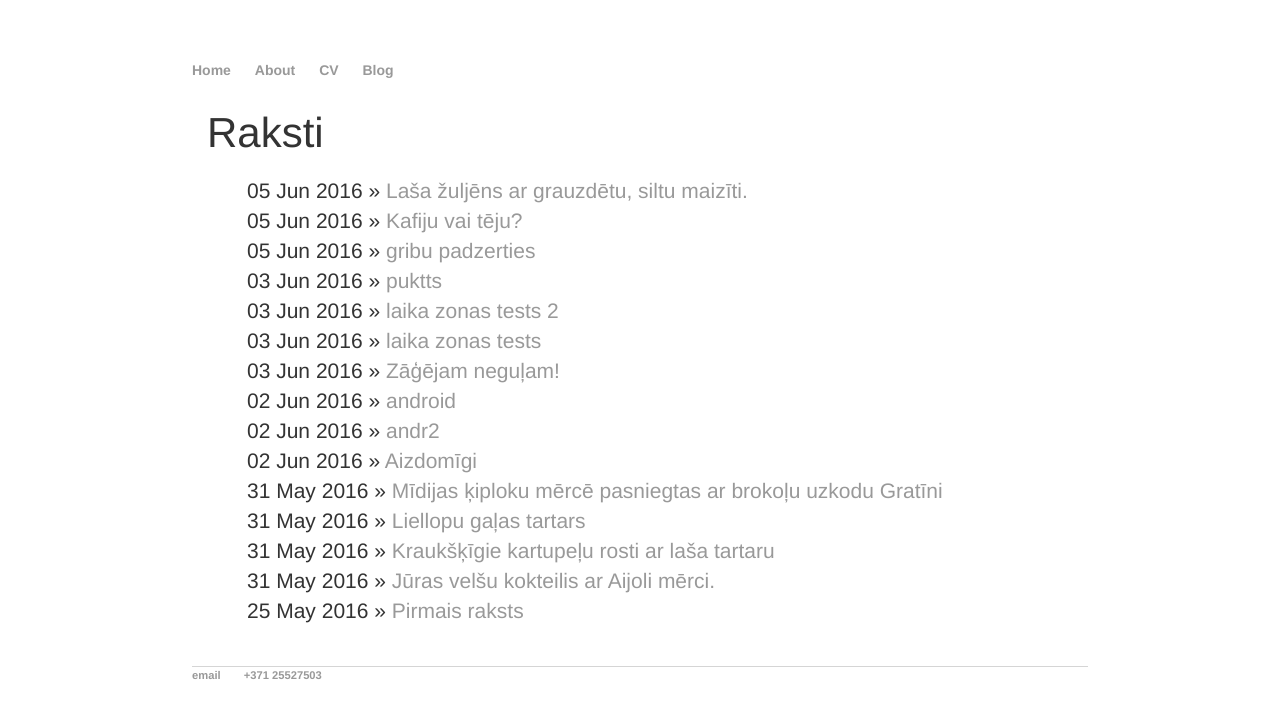
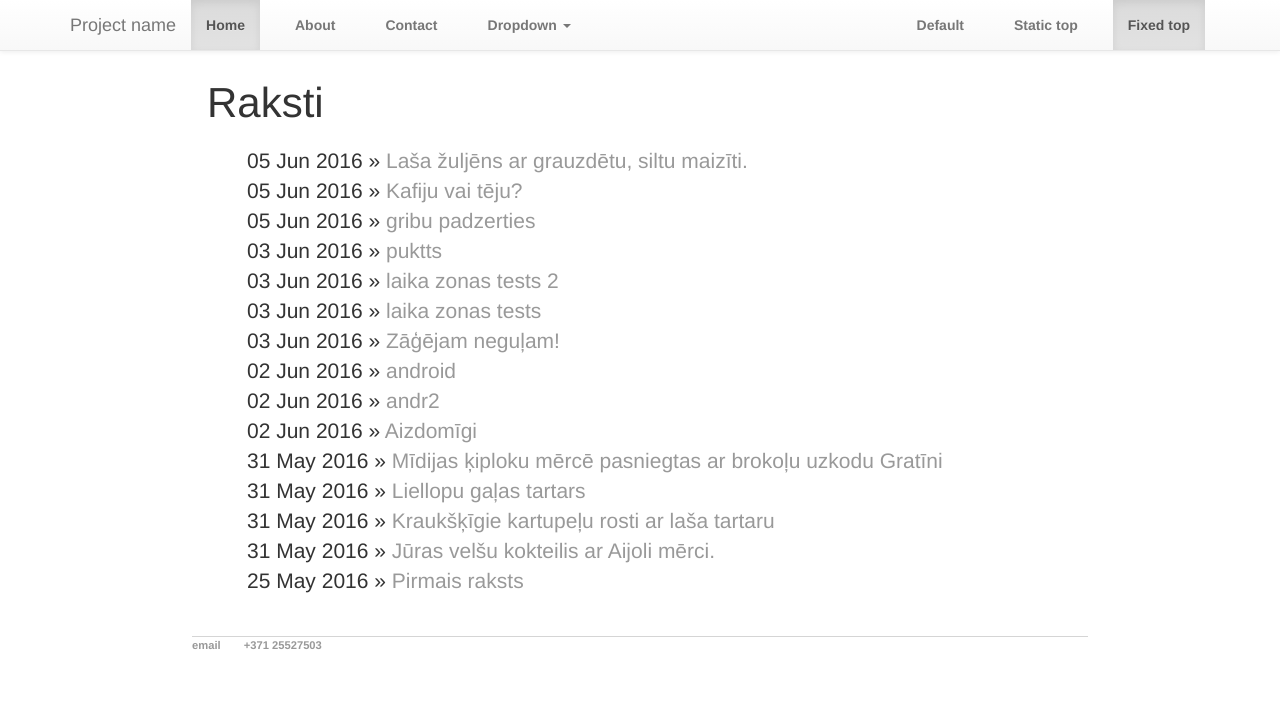
Before and after one commit to diwii/diwii.github.io, a Jekyll site: the page built from blog/index.html, in a window 1280 px wide. Shown: the top 718 px of the page. Built offline with Jekyll 4.4.1, drawn with Linux system fonts in a browser that asks for light colours; nearby versions of some CDN libraries.

```diff
--- a/_layouts/default.html
+++ b/_layouts/default.html
@@ -23,14 +23,44 @@
     <![endif]-->
 </head>
 		<body>
-			<nav>
-	    		<ul>
-	        		<li><a href="/">Home</a></li>
-		        	<li><a href="/about">About</a></li>
-	        		<li><a href="/cv">CV</a></li>
-	        		<li><a href="/blog">Blog</a></li>
-	    		</ul>
-			</nav>
+			 <!-- Fixed navbar -->
+    <nav class="navbar navbar-default navbar-fixed-top">
+      <div class="container">
+        <div class="navbar-header">
+          <button type="button" class="navbar-toggle collapsed" data-toggle="collapse" data-target="#navbar" aria-expanded="false" aria-controls="navbar">
+            <span class="sr-only">Toggle navigation</span>
+            <span class="icon-bar"></span>
+            <span class="icon-bar"></span>
+            <span class="icon-bar"></span>
+          </button>
+          <a class="navbar-brand" href="#">Project name</a>
+        </div>
+        <div id="navbar" class="navbar-collapse collapse">
+          <ul class="nav navbar-nav">
+            <li class="active"><a href="#">Home</a></li>
+            <li><a href="#about">About</a></li>
+            <li><a href="#contact">Contact</a></li>
+            <li class="dropdown">
+              <a href="#" class="dropdown-toggle" data-toggle="dropdown" role="button" aria-haspopup="true" aria-expanded="false">Dropdown <span class="caret"></span></a>
+              <ul class="dropdown-menu">
+                <li><a href="#">Action</a></li>
+                <li><a href="#">Another action</a></li>
+                <li><a href="#">Something else here</a></li>
+                <li role="separator" class="divider"></li>
+                <li class="dropdown-header">Nav header</li>
+                <li><a href="#">Separated link</a></li>
+                <li><a href="#">One more separated link</a></li>
+              </ul>
+            </li>
+          </ul>
+          <ul class="nav navbar-nav navbar-right">
+            <li><a href="../navbar/">Default</a></li>
+            <li><a href="../navbar-static-top/">Static top</a></li>
+            <li class="active"><a href="./">Fixed top <span class="sr-only">(current)</span></a></li>
+          </ul>
+        </div><!--/.nav-collapse -->
+      </div>
+    </nav>
 			<div class="container">
 
 			{{ content }}
```
